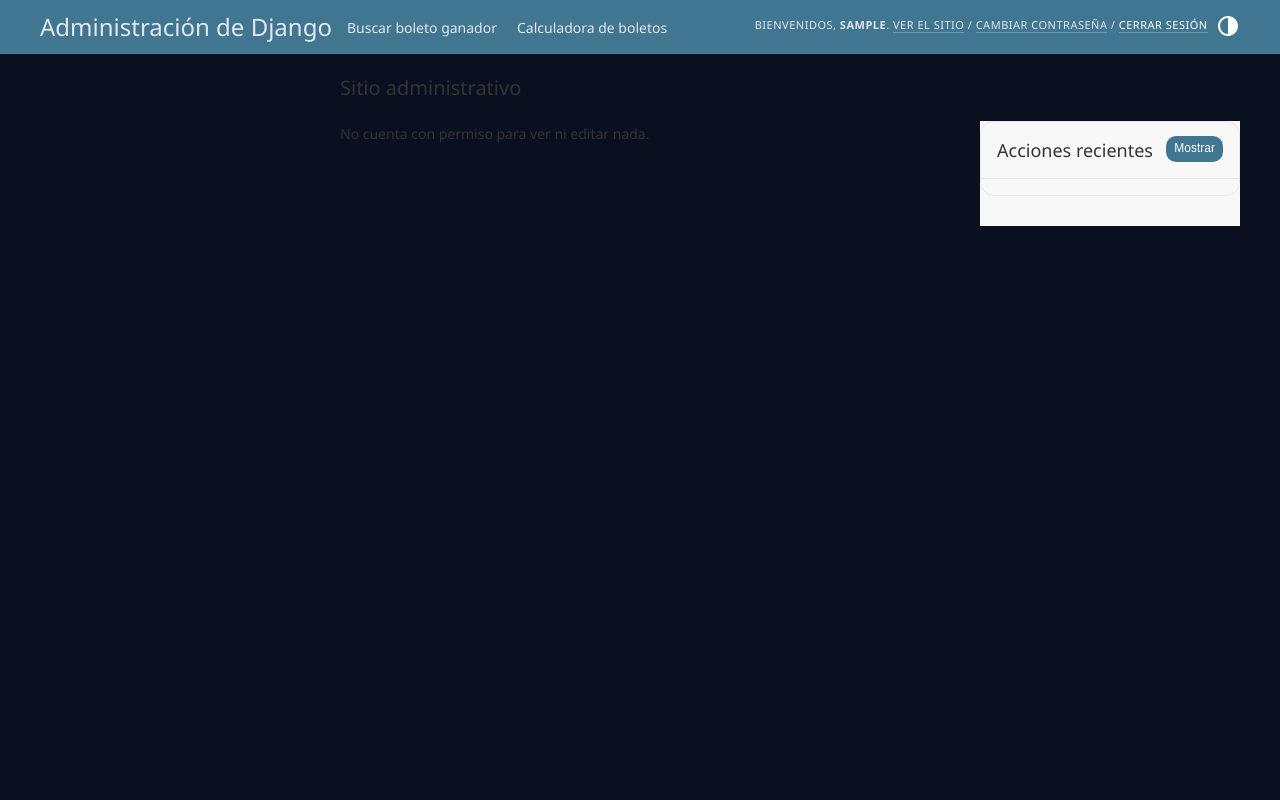
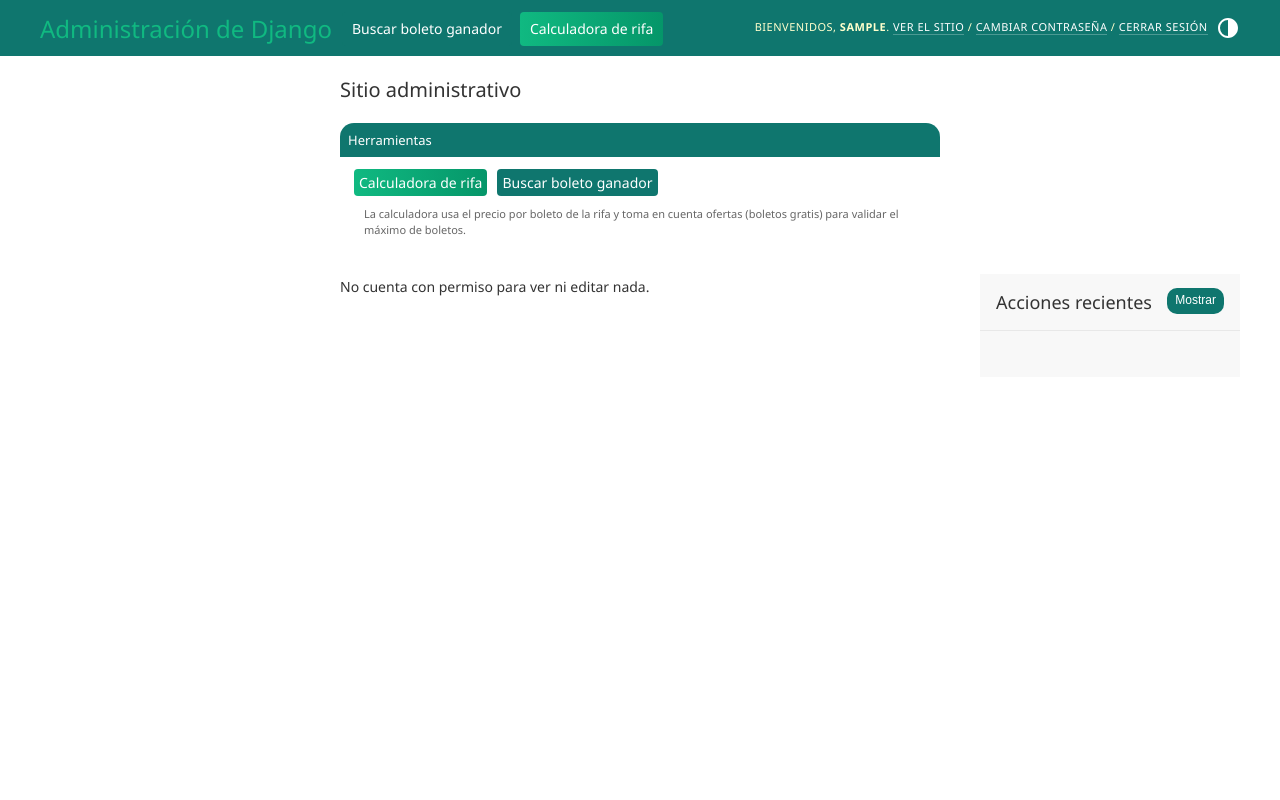
Before and after one commit to draramirezr/RIFA, a Django app: page /admin/ in a window 1280 px wide. Run offline with Django 5.2, Linux system fonts and the light colour scheme; the visitor is signed in with stand-in values (Sample User, id 1); data comes from the database, SQL or seed files in the repository; data that the repository does not hold is empty.

Commit message:
ui(admin): ordenar panel y mostrar herramientas
- Ajusta estilo global del admin (m??s limpio, sin contraste raro)
- Renombra y resalta la Calculadora de rifa en el header
- Agrega bloque de Herramientas en el inicio del admin

```diff
--- a/static/dist/admin/admin.css
+++ b/static/dist/admin/admin.css
@@ -1,81 +1,34 @@
-/* GanaHoyRD — Admin styling (clean + responsive) */
+/* GanaHoyRD — Admin styling (clean + responsive, close to Django default) */
 
 :root {
   --gh-emerald: #10b981;
   --gh-emerald-600: #059669;
-  --gh-bg: #0b1220;
-  --gh-card: #0f172a;
-  --gh-border: rgba(148, 163, 184, 0.18);
-  --gh-muted: #94a3b8;
 }
 
-/* Keep Django defaults, just polish spacing & readability */
-body {
-  background: #0b1020;
+/* Accent color (Django admin uses CSS variables in modern versions) */
+:root {
+  --primary: var(--gh-emerald);
+  --secondary: #0f766e;
+  --accent: var(--gh-emerald);
+  --link-fg: #047857;
+  --link-hover-color: #065f46;
 }
 
-#container {
-  background: transparent;
+/* Center content a bit on large screens */
+#content {
+  max-width: 1240px;
+  margin-left: auto;
+  margin-right: auto;
 }
 
-/* Center content and limit max width */
-#content {
-  max-width: 1180px;
-  margin: 0 auto;
-}
-
-/* Header */
-#header {
-  border-bottom: 1px solid rgba(255, 255, 255, 0.08);
-}
-
-#header,
-#header a:link,
-#header a:visited {
-  color: #e2e8f0;
-}
-
-#header a:hover {
-  color: white;
-}
-
-/* Modules / cards */
+/* Softer cards and tables */
 .module,
 .inline-group {
   border-radius: 14px;
-  border: 1px solid var(--gh-border);
   overflow: hidden;
 }
 
-.module h2,
-.inline-group h2 {
-  background: rgba(255, 255, 255, 0.04);
-  color: #e2e8f0;
-  border-bottom: 1px solid var(--gh-border);
-}
-
-/* Tables */
-table {
-  border-collapse: collapse;
-}
-
-thead th {
-  background: rgba(255, 255, 255, 0.03);
-  color: #e2e8f0;
-  border-bottom: 1px solid var(--gh-border);
-}
-
-tbody td,
-tbody th {
-  border-bottom: 1px solid rgba(255, 255, 255, 0.06);
-}
-
-tr:hover td,
-tr:hover th {
-  background: rgba(16, 185, 129, 0.06);
-}
-
-/* Buttons */
+/* Buttons: a bit more modern */
 .button,
 input[type="submit"],
 input[type="button"],
@@ -91,12 +44,18 @@ input[type="submit"].default {
 
 .button.default:hover,
 input[type="submit"].default:hover {
-  filter: brightness(1.05);
+  filter: brightness(1.03);
+}
+
+/* Make our top tools look like real buttons */
+#header .gh-admin-tools a.button {
+  padding: 6px 10px;
+  line-height: 1.6;
 }
 
 /* Forms: improve spacing */
 .form-row {
-  padding: 14px 16px;
+  padding: 12px 14px;
 }
 
 .form-row input,
@@ -105,7 +64,13 @@ input[type="submit"].default:hover {
   border-radius: 12px;
 }
 
-/* Responsive admin forms: stack labels on small screens */
+/* Tables: subtle row hover */
+tr:hover td,
+tr:hover th {
+  background: rgba(16, 185, 129, 0.06);
+}
+
+/* Responsive: stack labels on small screens */
 @media (max-width: 900px) {
   #content {
     margin: 0 10px;
--- a/templates/admin/base_site.html
+++ b/templates/admin/base_site.html
@@ -158,12 +158,14 @@
       <a href="{% url 'admin:index' %}">{{ site_header|default:_("Administración") }}</a>
     </h1>
     {% if request.user.is_staff %}
-      <a href="{% url 'admin_winner_search' %}" class="button" style="margin-top:2px;">
+      <div class="gh-admin-tools" style="display:flex; gap:8px; flex-wrap:wrap; margin-top:2px;">
+      <a href="{% url 'admin_winner_search' %}" class="button" style="margin:0;">
         {% translate "Buscar boleto ganador" %}
       </a>
-      <a href="{% url 'admin_raffle_calculator' %}" class="button" style="margin-top:2px;">
-        {% translate "Calculadora de boletos" %}
+      <a href="{% url 'admin_raffle_calculator' %}" class="button default" style="margin:0;">
+        {% translate "Calculadora de rifa" %}
       </a>
+      </div>
     {% endif %}
   </div>
 {% endblock %}
--- /dev/null
+++ b/templates/admin/index.html
@@ -0,0 +1,25 @@
+{% extends "admin/index.html" %}
+{% load i18n %}
+
+{% block content %}
+  {% if request.user.is_staff %}
+    <div class="module" style="margin-bottom: 16px;">
+      <h2>{% translate "Herramientas" %}</h2>
+      <div style="padding: 12px 14px;">
+        <div style="display:flex; gap:10px; flex-wrap:wrap;">
+          <a class="button default" href="{% url 'admin_raffle_calculator' %}">
+            {% translate "Calculadora de rifa" %}
+          </a>
+          <a class="button" href="{% url 'admin_winner_search' %}">
+            {% translate "Buscar boleto ganador" %}
+          </a>
+        </div>
+        <p class="help" style="margin-top: 10px;">
+          {% translate "La calculadora usa el precio por boleto de la rifa y toma en cuenta ofertas (boletos gratis) para validar el máximo de boletos." %}
+        </p>
+      </div>
+    </div>
+  {% endif %}
+
+  {{ block.super }}
+{% endblock %}
```
